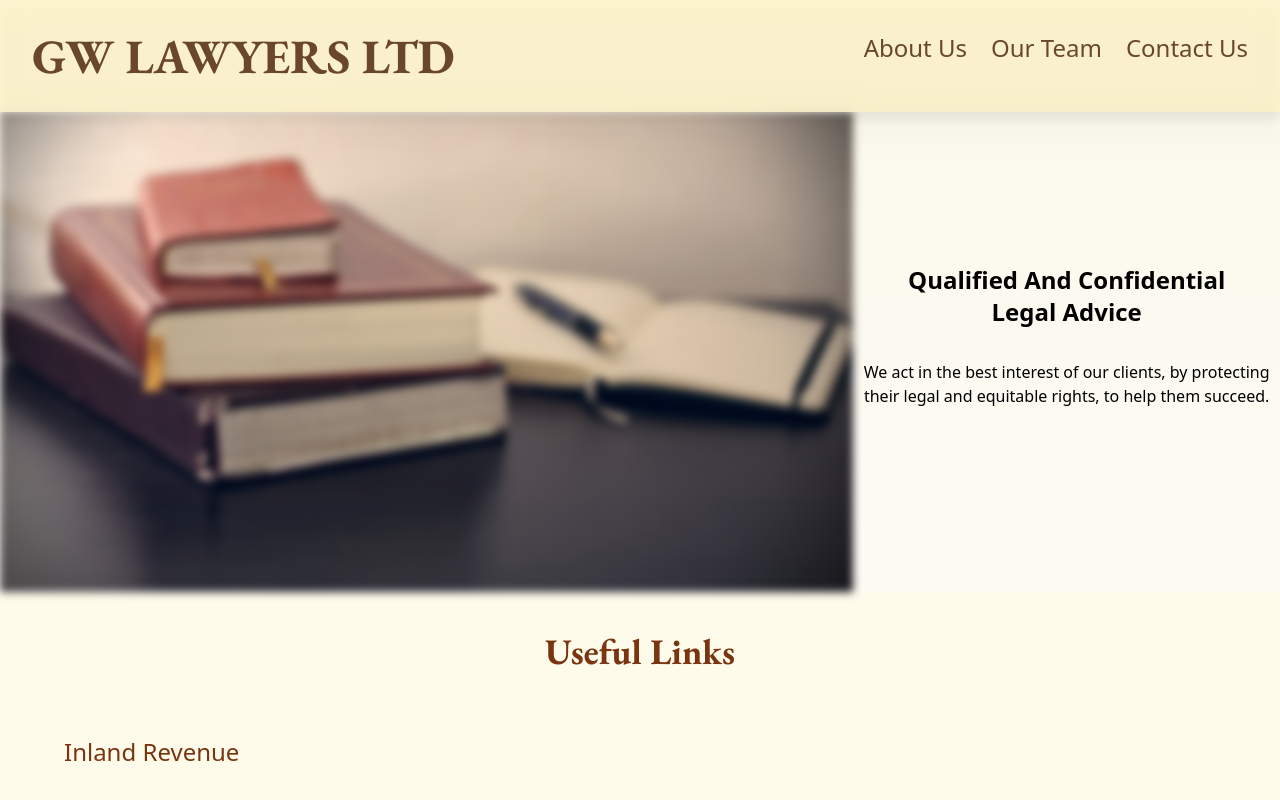
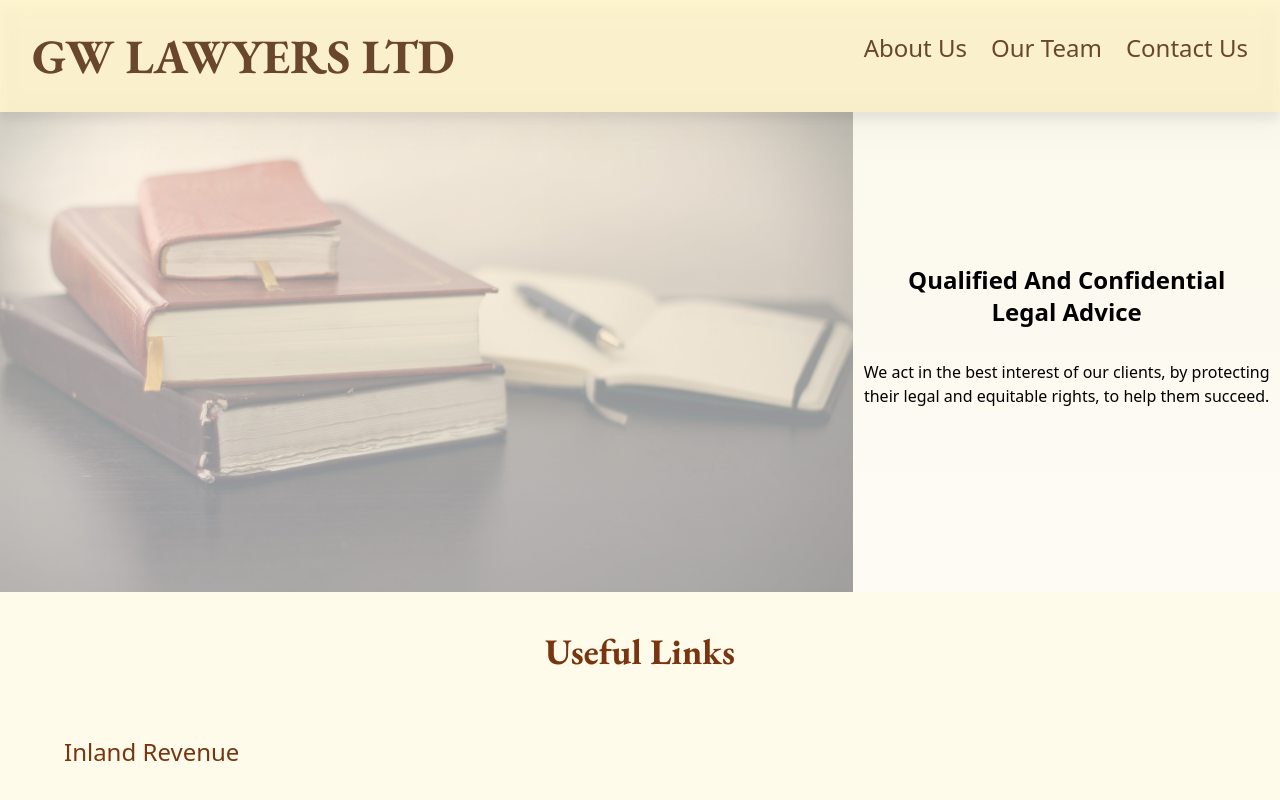
Before and after one commit to ian-jl-chua/gw-lawyers-ltd, a Next.js app: page / in a window 1280 px wide. Shown: the top 800 px of the page. Built offline with nearby package versions, Linux system fonts and the light colour scheme.

Commit message:
revisiting landing page

```diff
--- a/src/app/components/MainSection.tsx
+++ b/src/app/components/MainSection.tsx
@@ -4,7 +4,7 @@ import mainImg from 'public/main-img.jpg'
 export default function MainSection() {
   return (
     <section className="w-full grid grid-row-2 md:grid-cols-2 lg:grid-cols-3">
-      <div className=" md:blur-sm lg:col-span-2">
+      <div className="md:opacity-40 lg:col-span-2">
         <Image
           className="mt-0 w-full h-min"
           src={mainImg}
--- a/src/app/globals.css
+++ b/src/app/globals.css
@@ -31,7 +31,7 @@ body {
     @apply text-amber-950/80 hover:text-amber-600 no-underline dark:text-amber-100/80;
   }
   .section {
-    @apply py-8 px-4 text-amber-950 dark:bg-gradient-to-b from-amber-950 dark:text-amber-50 lg:px-8;
+    @apply py-8 px-4 mb-8 text-amber-950 dark:bg-gradient-to-b from-amber-950 dark:text-amber-50 lg:px-8;
   }
   .section-title {
     @apply pt-2 pb-8 font-bold text-4xl text-center;
```
